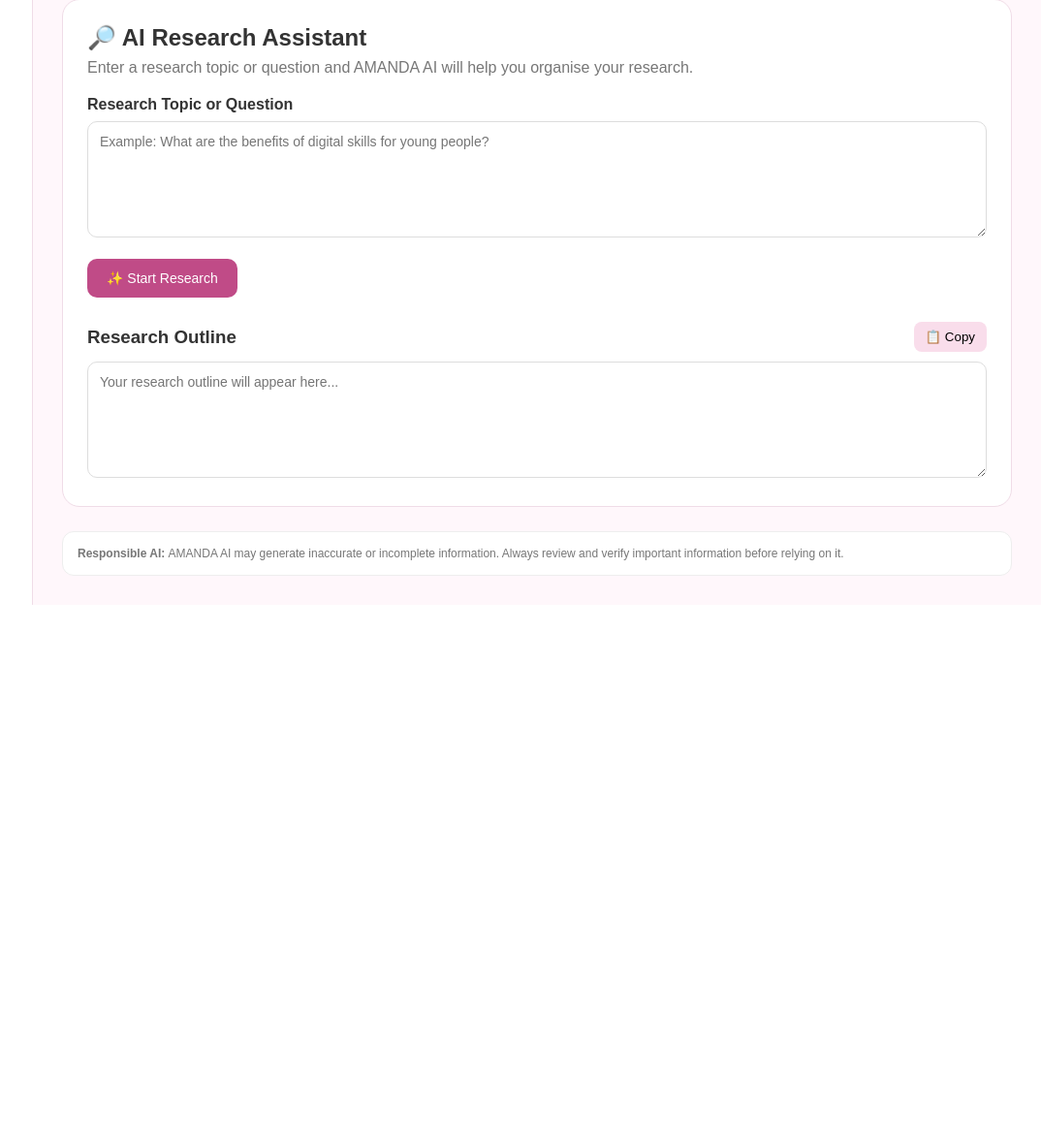
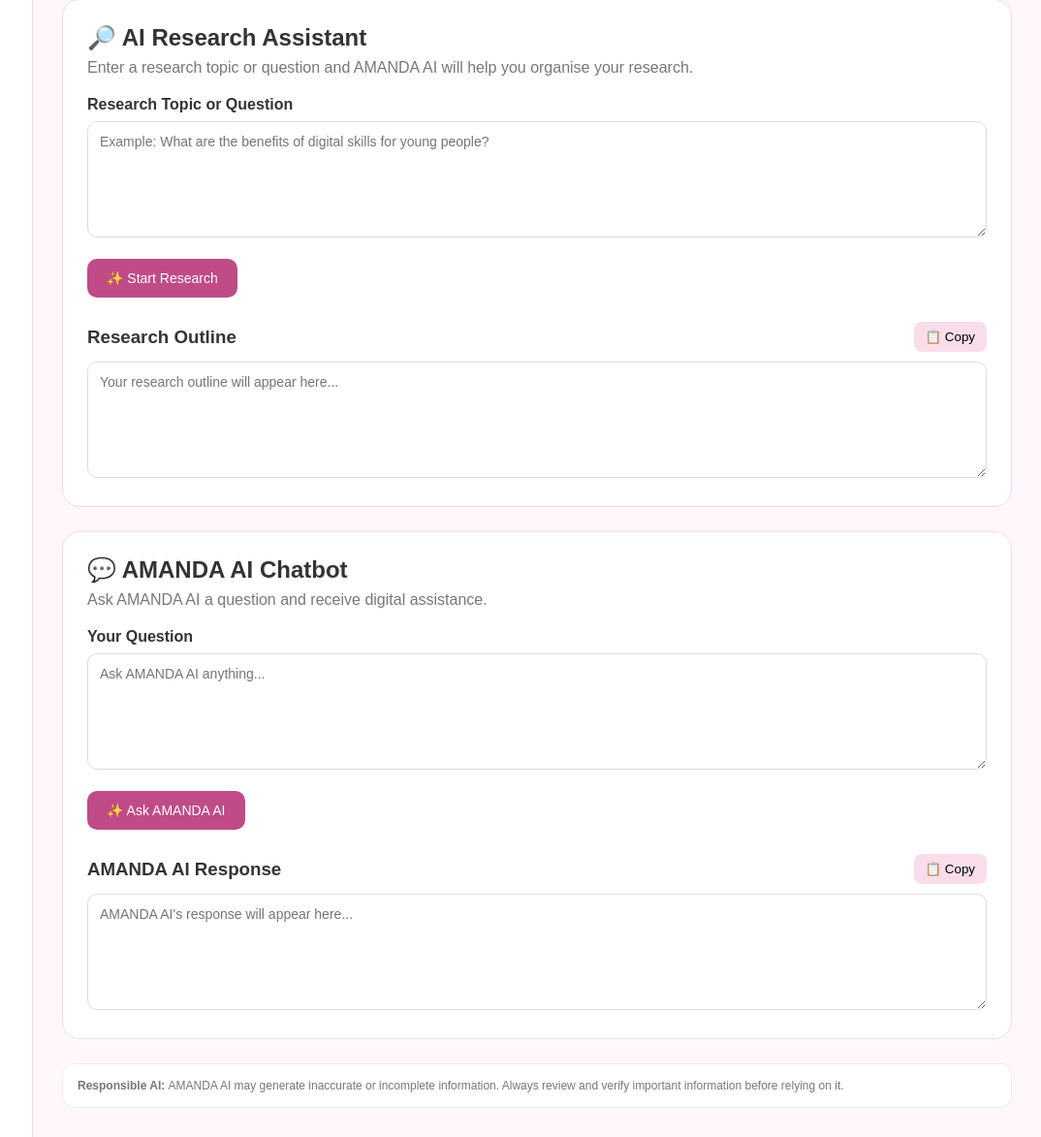
Before and after one commit to SandileAmanda/Amanda-AI, a Flask app: page / in a window 1280 px wide. Shown: the part 3202-4375 px from the top of the page at 97% size, without its empty margins (206-1280 px from the left). Before the commit the page ends 3826 px from the top, so only its background shows below. Run offline with Flask 3, Linux system fonts and the light colour scheme.

Commit message:
Add AMANDA AI chatbot interface

```diff
--- a/templates/index.html
+++ b/templates/index.html
@@ -721,6 +721,55 @@
     </div>
 
 </section>
+        <!-- AI CHATBOT -->
+
+<section class="email-generator">
+
+    <h2>💬 AMANDA AI Chatbot</h2>
+
+    <p>
+        Ask AMANDA AI a question and receive digital assistance.
+    </p>
+
+    <label for="chatQuestion">
+        Your Question
+    </label>
+
+    <textarea
+        id="chatQuestion"
+        placeholder="Ask AMANDA AI anything..."
+    ></textarea>
+
+    <button
+        class="generate-btn"
+        onclick="askAmanda()"
+    >
+        ✨ Ask AMANDA AI
+    </button>
+
+    <div class="result-box">
+
+        <div class="result-header">
+
+            <h3>AMANDA AI Response</h3>
+
+            <button
+                class="copy-btn"
+                onclick="copyChat()"
+            >
+                📋 Copy
+            </button>
+
+        </div>
+
+        <textarea
+            id="chatResult"
+            placeholder="AMANDA AI's response will appear here..."
+        ></textarea>
+
+    </div>
+
+</section>
         <!-- RESPONSIBLE AI -->
         <div class="disclaimer">
 
@@ -742,6 +791,49 @@
 
 <!-- JAVASCRIPT -->
 <script>
+    function askAmanda() {
+
+    const question =
+        document.getElementById("chatQuestion").value;
+
+    const result =
+        document.getElementById("chatResult");
+
+    if (question.trim() === "") {
+
+        result.value =
+            "Please enter a question first.";
+
+        return;
+    }
+
+    result.value =
+        "Hello! 🌸 I'm AMANDA AI.\n\n" +
+        "Thank you for your question:\n\n" +
+        question +
+        "\n\n" +
+        "I'm currently running in prototype mode. " +
+        "My AI model connection will be added in the next stage of development.\n\n" +
+        "For now, please review and verify important information before relying on it.";
+}
+
+
+function copyChat() {
+
+    const result =
+        document.getElementById("chatResult");
+
+    if (result.value.trim() === "") {
+
+        alert("There is no response to copy yet.");
+
+        return;
+    }
+
+    navigator.clipboard.writeText(result.value);
+
+    alert("Response copied successfully! 📋");
+}
     function startResearch() {
 
     const question =
```
